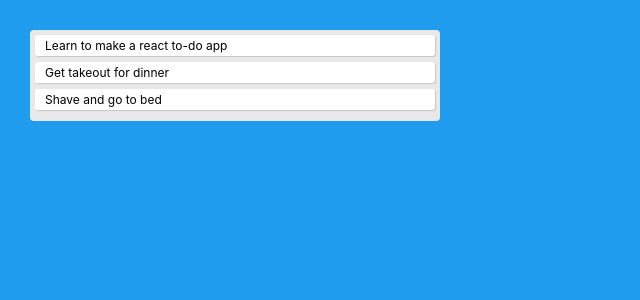
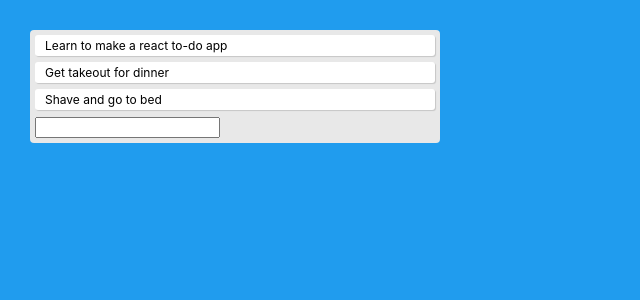
Before and after one commit to berk-ozer/react-to-do-app-tutorial, a React (Create React App) app: page / in a window 1280 px wide. Shown: the top 300 px of the page, without its empty margins (0-640 px from the left). Built offline with nearby package versions, Linux system fonts and the light colour scheme.

Commit message:
Add addTodo function, render TodoForm on page

```diff
--- a/src/App.js
+++ b/src/App.js
@@ -42,6 +42,11 @@ function App() {
     ]
   )
 
+  const addTodo = text => {
+    const newTodos = [...todos, {text}];
+    setTodos(newTodos);
+  }
+
   return (
     <div className="app">
       <div className="todo-list">
@@ -52,6 +57,9 @@ function App() {
             todo={todo}
           />
         ))}
+        <TodoForm
+          addTodo={addTodo}
+        />
       </div>
     </div>
   );
```
